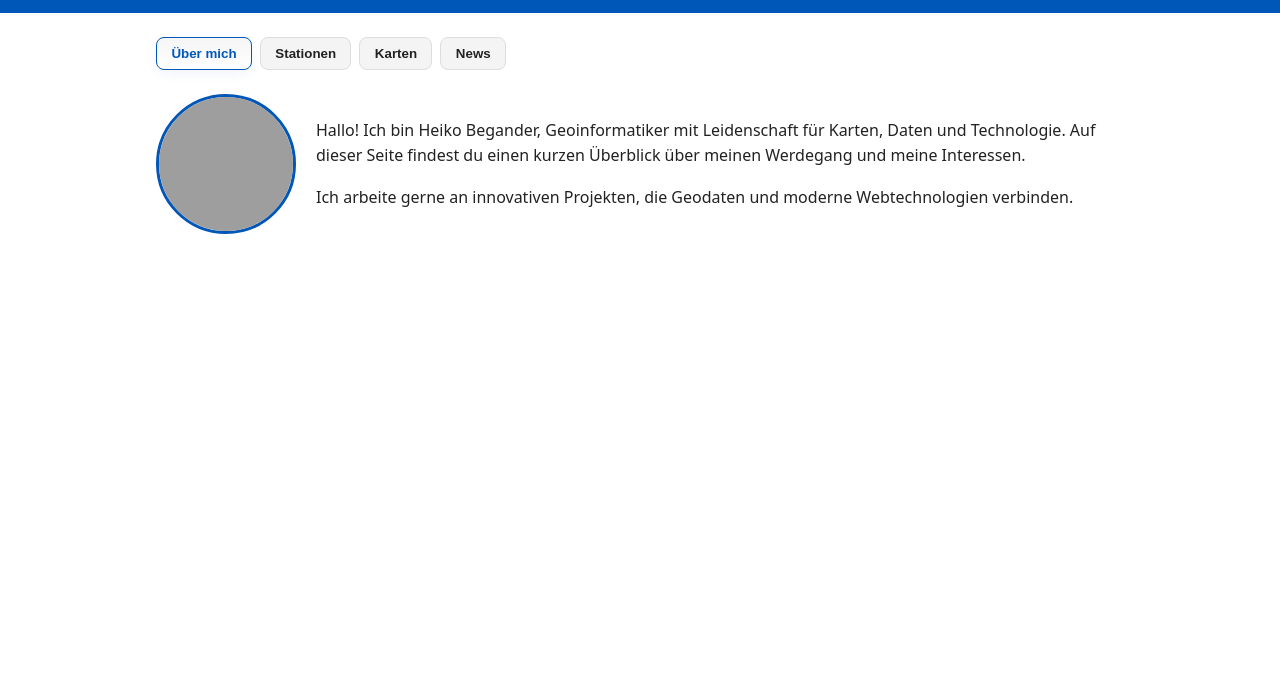
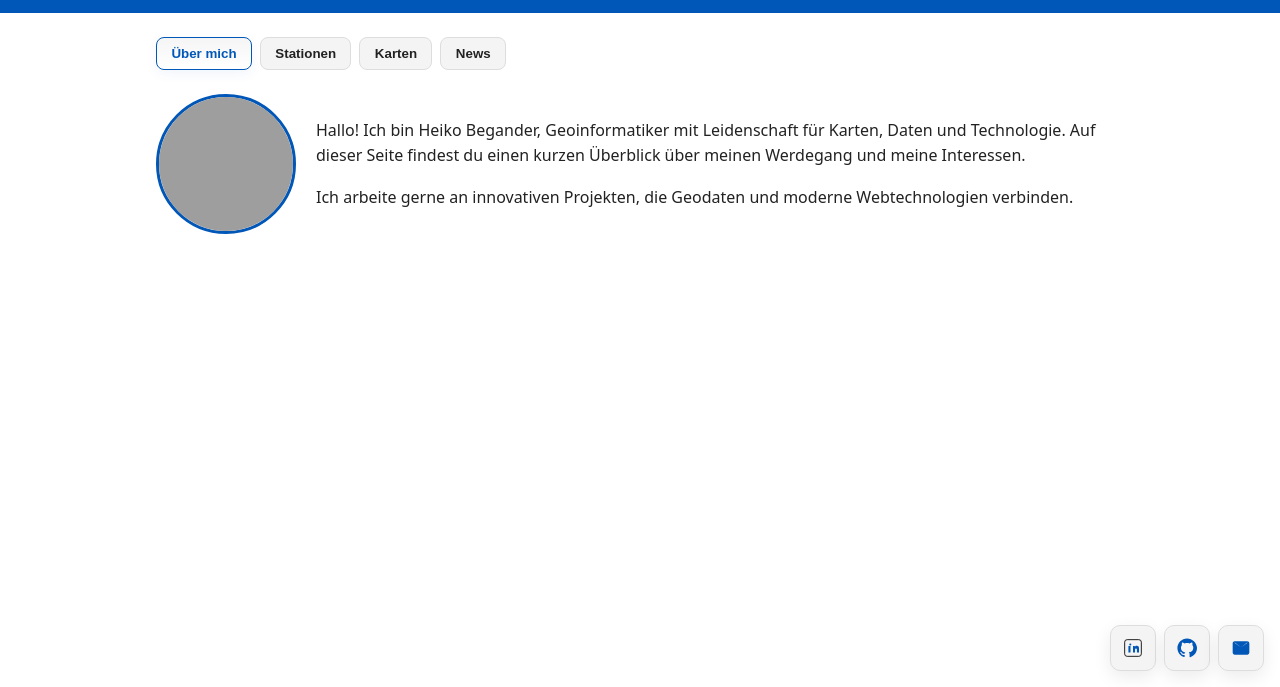
Before and after one commit to compgth/compgth.github.io, a plain HTML site: page index.html in a window 1280 px wide. Shown: the part 113-800 px from the top of the page. Drawn offline with nearby package versions, Linux system fonts and the light colour scheme; grey boxes are pictures that could not be loaded.

Commit message:
ffsdofjko

```diff
--- a/index.html
+++ b/index.html
@@ -199,6 +199,37 @@
             main { margin: 1rem 0; }
             .tabs { justify-content: space-between; }
         }
+
+        /* Floating contact icons (bottom-right) */
+        .contact-fab {
+            position: fixed;
+            right: 1rem;
+            bottom: 1rem;
+            display: flex;
+            gap: 0.5rem;
+            z-index: 9999;
+            align-items: center;
+        }
+        .contact-fab a {
+            width: 46px;
+            height: 46px;
+            display: inline-flex;
+            align-items: center;
+            justify-content: center;
+            background: var(--card-bg);
+            border: 1px solid var(--border);
+            border-radius: 10px;
+            text-decoration: none;
+            color: inherit;
+            box-shadow: 0 6px 18px rgba(0,0,0,0.08);
+            transition: transform 120ms ease, box-shadow 120ms ease;
+        }
+        .contact-fab a:hover, .contact-fab a:focus {
+            transform: translateY(-3px);
+            box-shadow: 0 12px 30px rgba(0,0,0,0.12);
+            outline: none;
+        }
+        .contact-fab svg { width: 20px; height: 20px; display: block; fill: var(--accent); }
     </style>
 </head>
 <body>
@@ -266,6 +297,24 @@
             </div>
         </section>
     </main>
+
+    <!-- floating contact links -->
+    <div class="contact-fab" aria-hidden="false">
+        <a href="https://de.wikipedia.org/wiki/Angela_Merkel" target="_blank" rel="noopener noreferrer" aria-label="Wikipedia — Angela Merkel">
+            <!-- simple LinkedIn-like icon -->
+            <svg viewBox="0 0 24 24" aria-hidden="true" focusable="false"><rect x="2" y="2" width="20" height="20" rx="3" ry="3" fill="none" stroke="currentColor" stroke-width="1.2"/><path d="M6.5 9.5h2.5v8H6.5zM8.75 6.5a1.25 1.25 0 1 1 0 2.5 1.25 1.25 0 0 1 0-2.5zM12 9.5h2.2v1.05h.03c.31-.58 1.07-1.2 2.2-1.2 2.35 0 2.78 1.55 2.78 3.57V17.5h-2.5v-3.1c0-.74-.01-1.7-1.04-1.7-1.04 0-1.2.81-1.2 1.64V17.5H12z"/></svg>
+        </a>
+
+        <a href="https://commons.wikimedia.org/wiki/Category:Angela_Merkel" target="_blank" rel="noopener noreferrer" aria-label="Wikimedia Commons — Angela Merkel">
+            <!-- simple GitHub-like icon -->
+            <svg viewBox="0 0 24 24" aria-hidden="true" focusable="false"><path d="M12 .5C5.73.5.5 5.73.5 12c0 5.08 3.29 9.39 7.86 10.91.58.11.79-.25.79-.56v-2.02c-3.2.7-3.87-1.37-3.87-1.37-.53-1.35-1.3-1.71-1.3-1.71-1.06-.72.08-.71.08-.71 1.17.08 1.78 1.2 1.78 1.2 1.04 1.78 2.73 1.27 3.4.97.11-.76.41-1.27.74-1.56-2.55-.29-5.24-1.28-5.24-5.7 0-1.26.45-2.3 1.2-3.11-.12-.29-.52-1.46.11-3.05 0 0 .98-.31 3.2 1.19.93-.26 1.92-.39 2.9-.39.98 0 1.97.13 2.9.39 2.22-1.5 3.2-1.19 3.2-1.19.63 1.59.23 2.76.11 3.05.75.81 1.2 1.85 1.2 3.11 0 4.43-2.7 5.4-5.27 5.68.42.36.8 1.07.8 2.16v3.2c0 .31.21.68.8.56C20.71 21.39 24 17.08 24 12 24 5.73 18.27.5 12 .5z"/></svg>
+        </a>
+
+        <a href="https://www.bundeskanzlerin.de/bkin-de/angela-merkel" target="_blank" rel="noopener noreferrer" aria-label="Offizielle Biografie — Angela Merkel">
+            <!-- simple mail icon -->
+            <svg viewBox="0 0 24 24" aria-hidden="true" focusable="false"><path d="M2 6.5C2 5.12 3.12 4 4.5 4h15c1.38 0 2.5 1.12 2.5 2.5v11c0 1.38-1.12 2.5-2.5 2.5h-15C3.12 20 2 18.88 2 17.5v-11zM4.5 6l7.5 5 7.5-5v-.5L12 11 4.5 5.5V6z"/></svg>
+        </a>
+    </div>
 
     <!-- Leaflet JS -->
     <script src="https://unpkg.com/leaflet/dist/leaflet.js"></script>
```
